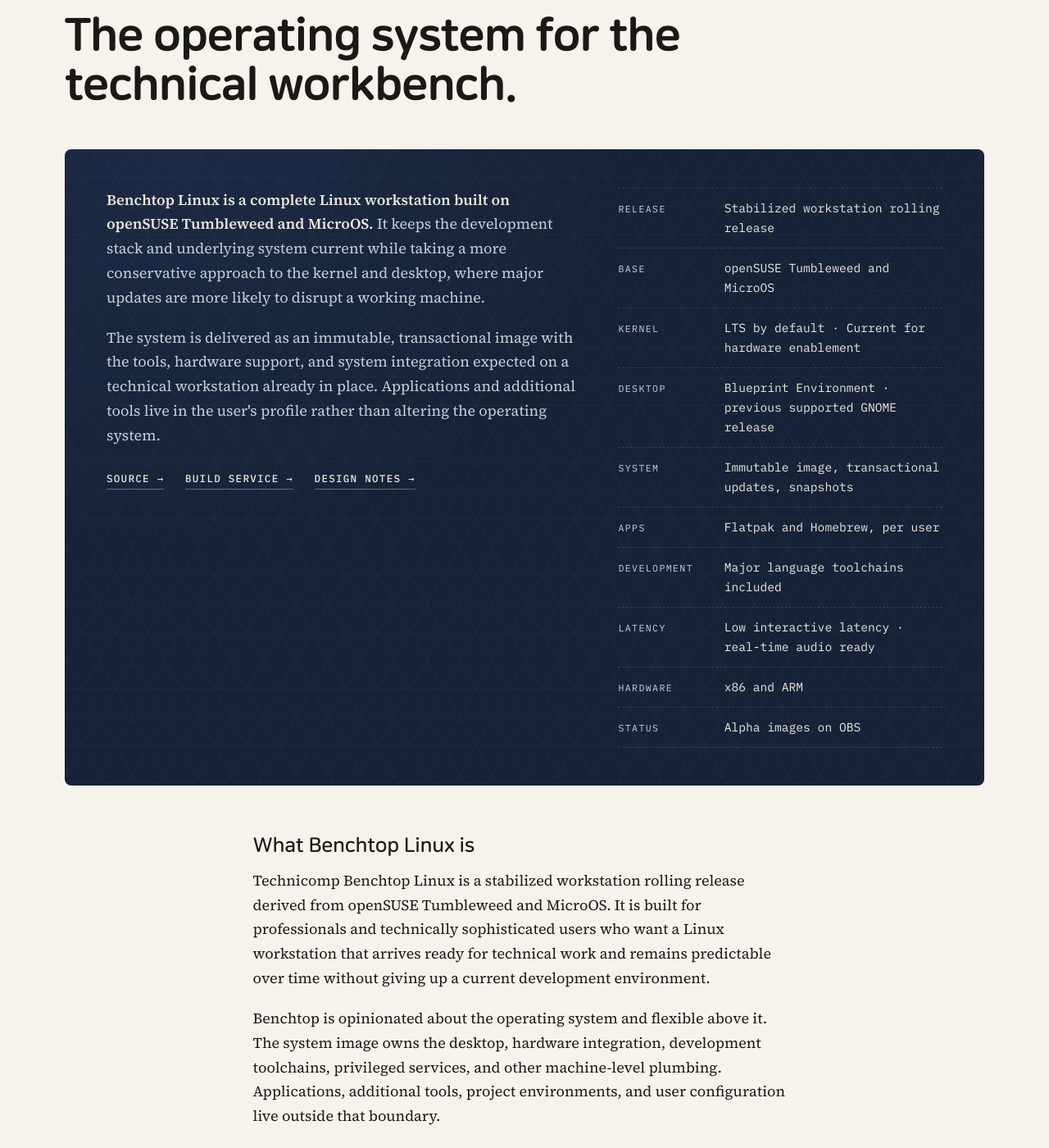
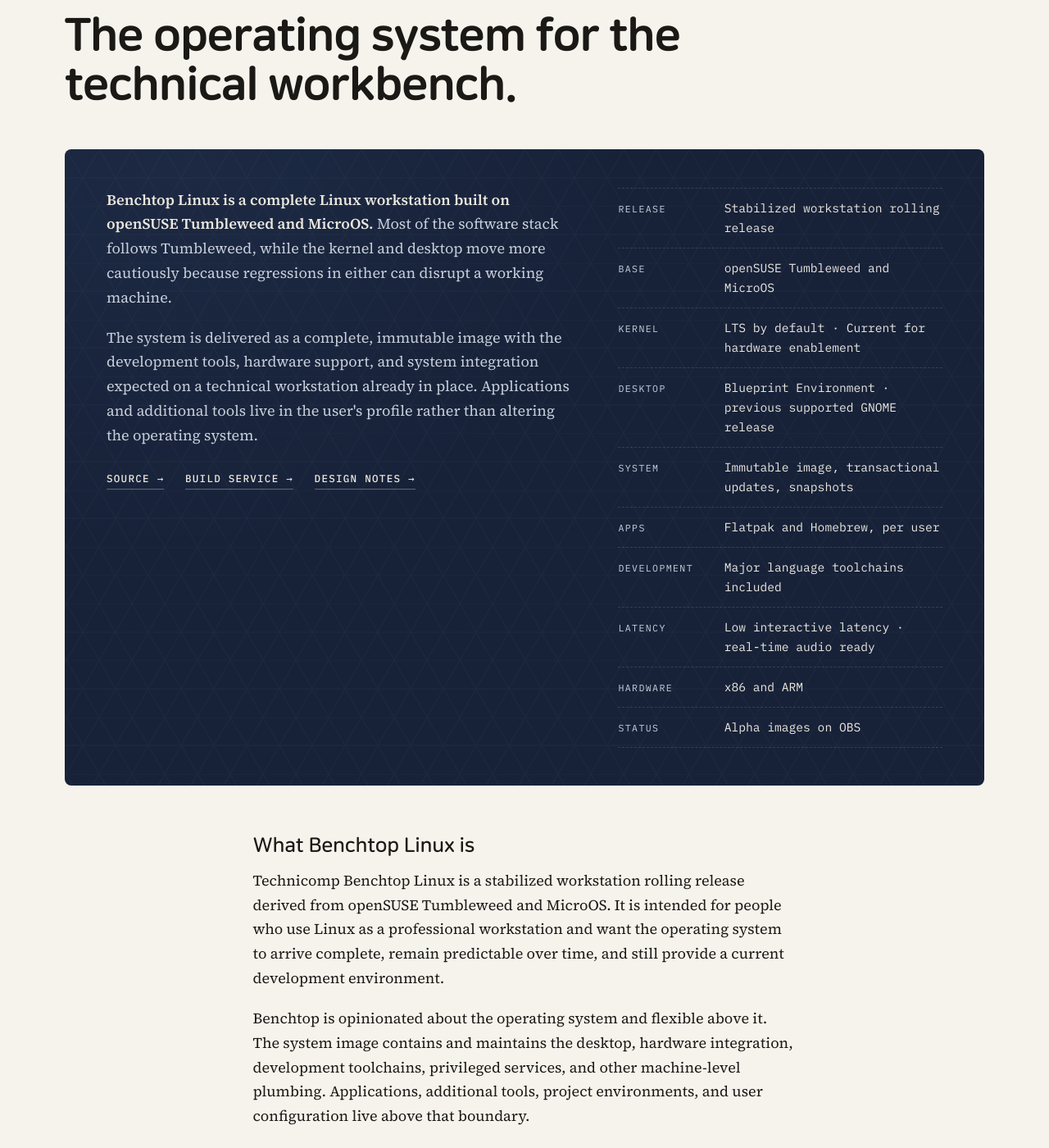
Before and after one commit to TechnicompLabs/technicomplabs.github.io, a Jekyll site: the page built from _pages/benchtop.md, in a window 1280 px wide and 1400 px high, scrolled down 202 px. Shown: the whole window at 82% size. Built offline with Jekyll 4.4.1, drawn with Linux system fonts in a browser that asks for light colours; some of the changed text lies outside the part shown.

Commit message:
Targeted copy edits to the Benchtop page and compact panel

```diff
--- a/_includes/benchtop.html
+++ b/_includes/benchtop.html
@@ -1,8 +1,8 @@
 <section class="board">
   <div class="board-text">
     {%- if include.compact %}
-    <p><strong>Benchtop Linux is a complete Linux workstation built on openSUSE Tumbleweed and MicroOS.</strong> It keeps the development stack and underlying system current while taking a more conservative approach to the kernel and desktop, where major updates are more likely to disrupt a working machine.</p>
-    <p>The system is delivered as an immutable, transactional image with the tools, hardware support, and system integration expected on a technical workstation already in place. Applications and additional tools live in the user's profile rather than altering the operating system.</p>
+    <p><strong>Benchtop Linux is a complete Linux workstation built on openSUSE Tumbleweed and MicroOS.</strong> Most of the software stack follows Tumbleweed, while the kernel and desktop move more cautiously because regressions in either can disrupt a working machine.</p>
+    <p>The system is delivered as a complete, immutable image with the development tools, hardware support, and system integration expected on a technical workstation already in place. Applications and additional tools live in the user's profile rather than altering the operating system.</p>
     {%- else %}
     <p class="board-kicker">Technicomp Benchtop Linux &middot; Alpha</p>
     <h2 class="board-title">The operating system for the technical workbench.</h2>
--- a/_pages/benchtop.md
+++ b/_pages/benchtop.md
@@ -17,11 +17,11 @@ description: "Technicomp Benchtop Linux is a stabilized workstation rolling rele
 
 ## What Benchtop Linux is
 
-Technicomp Benchtop Linux is a stabilized workstation rolling release derived from openSUSE Tumbleweed and MicroOS. It is built for professionals and technically sophisticated users who want a Linux workstation that arrives ready for technical work and remains predictable over time without giving up a current development environment.
+Technicomp Benchtop Linux is a stabilized workstation rolling release derived from openSUSE Tumbleweed and MicroOS. It is intended for people who use Linux as a professional workstation and want the operating system to arrive complete, remain predictable over time, and still provide a current development environment.
 
-Benchtop is opinionated about the operating system and flexible above it. The system image owns the desktop, hardware integration, development toolchains, privileged services, and other machine-level plumbing. Applications, additional tools, project environments, and user configuration live outside that boundary.
+Benchtop is opinionated about the operating system and flexible above it. The system image contains and maintains the desktop, hardware integration, development toolchains, privileged services, and other machine-level plumbing. Applications, additional tools, project environments, and user configuration live above that boundary.
 
-## Stable where breakage is expensive
+## A stabilized rolling release
 
 Not every part of an operating system benefits from the same update policy. Benchtop follows Tumbleweed for most of the software stack, keeping compilers, language runtimes, system libraries, firmware, graphics components, and development tools current.
 
@@ -51,13 +51,13 @@ The same principle applies to development. Benchtop includes the major programmi
 
 Benchtop's desktop is the Blueprint Environment, a GNOME-based desktop whose behavior and presentation are maintained as part of the operating system.
 
-Blueprint uses a selected set of extensions, defaults, and configuration to provide a consistent way of working across Benchtop systems and releases. The goal is not to make GNOME different for its own sake. It is to make the desktop predictable: the same controls should be in the same places, common actions should behave the same way, and routine upgrades should not repeatedly change the workstation underneath the user.
+Blueprint combines GNOME with a maintained set of extensions, defaults, and system configuration that define how the Benchtop desktop behaves. The objective is consistency across machines and releases: controls remain where users expect them, common actions behave predictably, and upgrading the operating system does not repeatedly reorganize the desktop.
 
-The Blueprint Shell is the GNOME Shell-specific part of that environment: its extensions, configuration, and behavior. Blueprint is not a fork of GNOME; it is an integrated configuration of GNOME maintained as part of Benchtop.
+The Blueprint Shell is the GNOME Shell-specific portion of that environment: its extensions, configuration, and behavior. Blueprint is not a fork of GNOME; it is Benchtop's integrated GNOME configuration, maintained as part of the operating system.
 
 ## Responsive under load
 
-Benchtop is tuned for a person sitting in front of the computer.
+Benchtop treats interactive responsiveness as a primary performance requirement.
 
 Linux systems are often optimized for aggregate throughput. That is a sensible priority for servers and batch workloads, but it can be the wrong tradeoff for an interactive desktop. A machine can finish background work somewhat faster while becoming noticeably sluggish when CPU, memory, or storage activity competes with the person using it.
 
```
